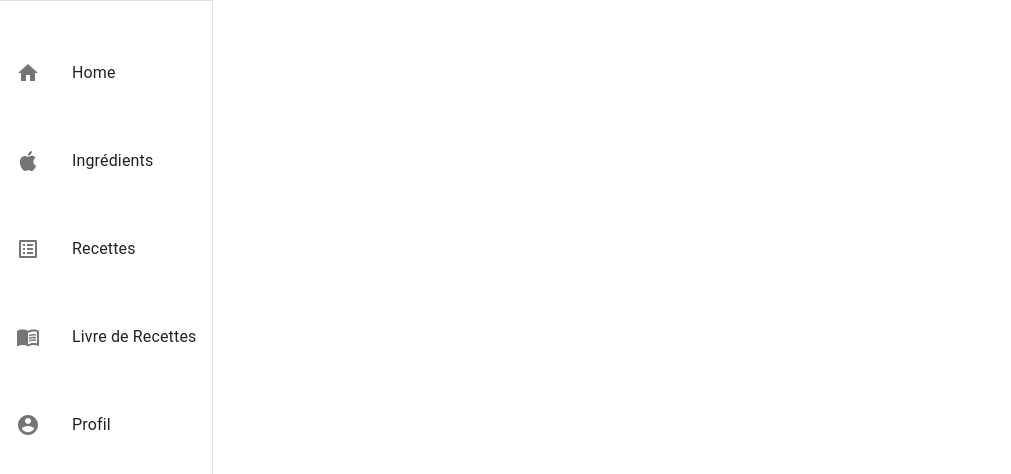
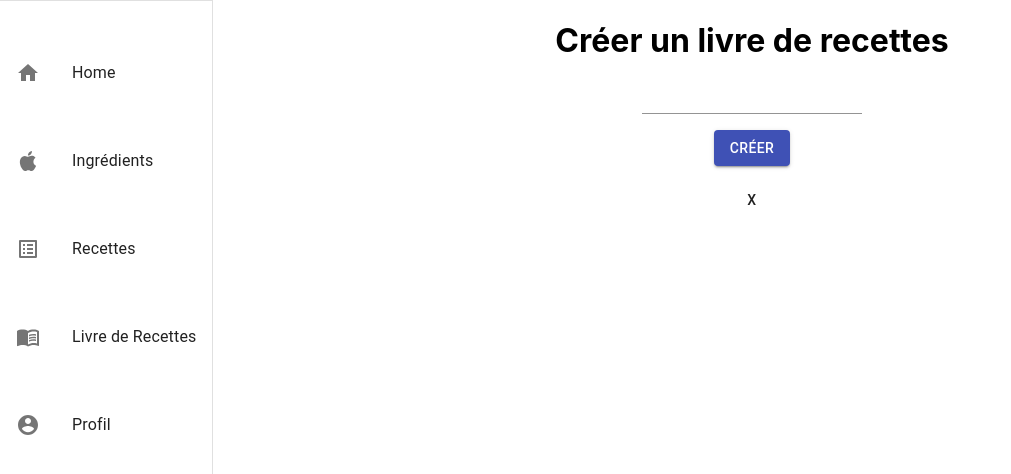
Before and after one commit to Ots-S/MyFood-Demo, a React (Create React App) app: page /cookbooks in a window 1280 px wide. Shown: the top 474 px of the page, without its empty margins (0-1011 px from the left). Built offline with nearby package versions, Linux system fonts and the light colour scheme; no server answers; the HTML template or start-up script is replaced by a standard one.

Commit message:
feat cookbooks

```diff
--- a/src/App.js
+++ b/src/App.js
@@ -4,6 +4,7 @@ import Home from "./components/Home";
 import Drawer from "./components/Drawer";
 import Ingredients from "./components/Ingredients/Ingredients";
 import Recipes from "./components/Recipes/Recipes";
+import Cookbooks from "./components/Cookbooks";
 import { BrowserRouter as Router, Switch, Route } from "react-router-dom";
 import { makeStyles } from "@material-ui/core/styles";
 
@@ -23,6 +24,7 @@ export default function App() {
           <Route exact path="/" component={Home} />
           <Route exact path="/ingredients" component={Ingredients} />
           <Route exact path="/recipes" component={Recipes} />
+          <Route exact path="/cookbooks" component={Cookbooks} />
         </Switch>
       </Router>
     </div>
--- a/src/components/Cookbooks.jsx
+++ b/src/components/Cookbooks.jsx
@@ -0,0 +1,63 @@
+import React, { useState, useEffect } from "react";
+import { Grid, TextField, Button, Box, Typography } from "@material-ui/core";
+import axios from "axios";
+
+export default function Cookbooks() {
+  const [name, setName] = useState("");
+  const [cookbooks, setCookbooks] = useState([{}]);
+  const [errorStatus, setErrorStatus] = useState();
+
+  useEffect(() => {
+    getCookbooks();
+  }, []);
+
+  function getCookbooks() {
+    axios.get("/cookbooks").then(responses => setCookbooks(responses.data));
+  }
+
+  function onChange(event) {
+    setName(event.target.value);
+  }
+
+  function createCookbook() {
+    let newCookbook = { name: name };
+    axios
+      .post("/cookbooks", newCookbook)
+      .then(() => getCookbooks())
+      .catch(error => setErrorStatus(error.response.status));
+  }
+
+  function deleteCookbook(id) {
+    axios
+      .delete("/cookbooks/" + id)
+      .then(() => getCookbooks())
+      .catch(error => setErrorStatus(error.response.status));
+  }
+
+  return (
+    <Grid container justify="center" alignItems="center" direction="column">
+      <h1>Créer un livre de recettes</h1>
+      {errorStatus === 406 && (
+        <Typography>Ce livre de recettes existe déjà</Typography>
+      )}
+      <TextField value={name} onChange={onChange} />
+      <Box my={2}>
+        <Button onClick={createCookbook} variant="contained" color="primary">
+          Créer
+        </Button>
+      </Box>
+      {cookbooks &&
+        cookbooks.map(cookbook => (
+          <Grid key={cookbook.id} container justify="center">
+            <Typography>{cookbook.name}</Typography>
+            <Button onClick={() => deleteCookbook(cookbook.id)}>X</Button>
+          </Grid>
+        ))}
+      {errorStatus === 304 && (
+        <Typography>
+          Erreur serveur - Le livre de recette n'a pas été supprimé
+        </Typography>
+      )}
+    </Grid>
+  );
+}
--- a/src/components/Drawer.jsx
+++ b/src/components/Drawer.jsx
@@ -29,7 +29,7 @@ export default function Drawer() {
     { name: "Home", path: "/", icon: <HomeIcon /> },
     { name: "Ingrédients", path: "/ingredients", icon: <AppleIcon /> },
     { name: "Recettes", path: "/recipes", icon: <ListAltIcon /> },
-    { name: "Livre de Recettes", path: "/cookbook", icon: <MenuBookIcon /> },
+    { name: "Livre de Recettes", path: "/cookbooks", icon: <MenuBookIcon /> },
     { name: "Profil", path: "/user", icon: <AccountCircleIcon /> },
   ];
 
--- a/src/components/Ingredients/Ingredients.jsx
+++ b/src/components/Ingredients/Ingredients.jsx
@@ -1,11 +1,12 @@
 import React, { useState, useEffect } from "react";
-import { Grid, TextField, Button, Box } from "@material-ui/core";
+import { Grid, TextField, Button, Box, Typography } from "@material-ui/core";
 import axios from "axios";
 import IngredientContainer from "./IngredientContainer";
 
 export default function Ingredients() {
   const [ingredient, setIngredient] = useState("");
   const [ingredients, setIngredients] = useState([{}]);
+  const [errorStatus, setErrorStatus] = useState();
 
   useEffect(() => {
     getIngredients();
@@ -21,9 +22,12 @@ export default function Ingredients() {
 
   function saveIngredient(ingredient) {
     const newIngredient = { name: ingredient };
-    axios.post("/ingredient", newIngredient).then(() => {
-      getIngredients();
-    });
+    axios
+      .post("/ingredient", newIngredient)
+      .then(() => {
+        getIngredients();
+      })
+      .catch(error => setErrorStatus(error.response.status));
   }
 
   function deleteIngredient(id) {
@@ -36,6 +40,9 @@ export default function Ingredients() {
     <Grid container direction="column" alignItems="center">
       <h1>Ajouter un ingrédient</h1>
       <Grid item>
+        {errorStatus === 406 && (
+          <Typography>Nom de recette déjà existant</Typography>
+        )}
         <TextField
           style={{ width: "20rem" }}
           fullWidth
```
